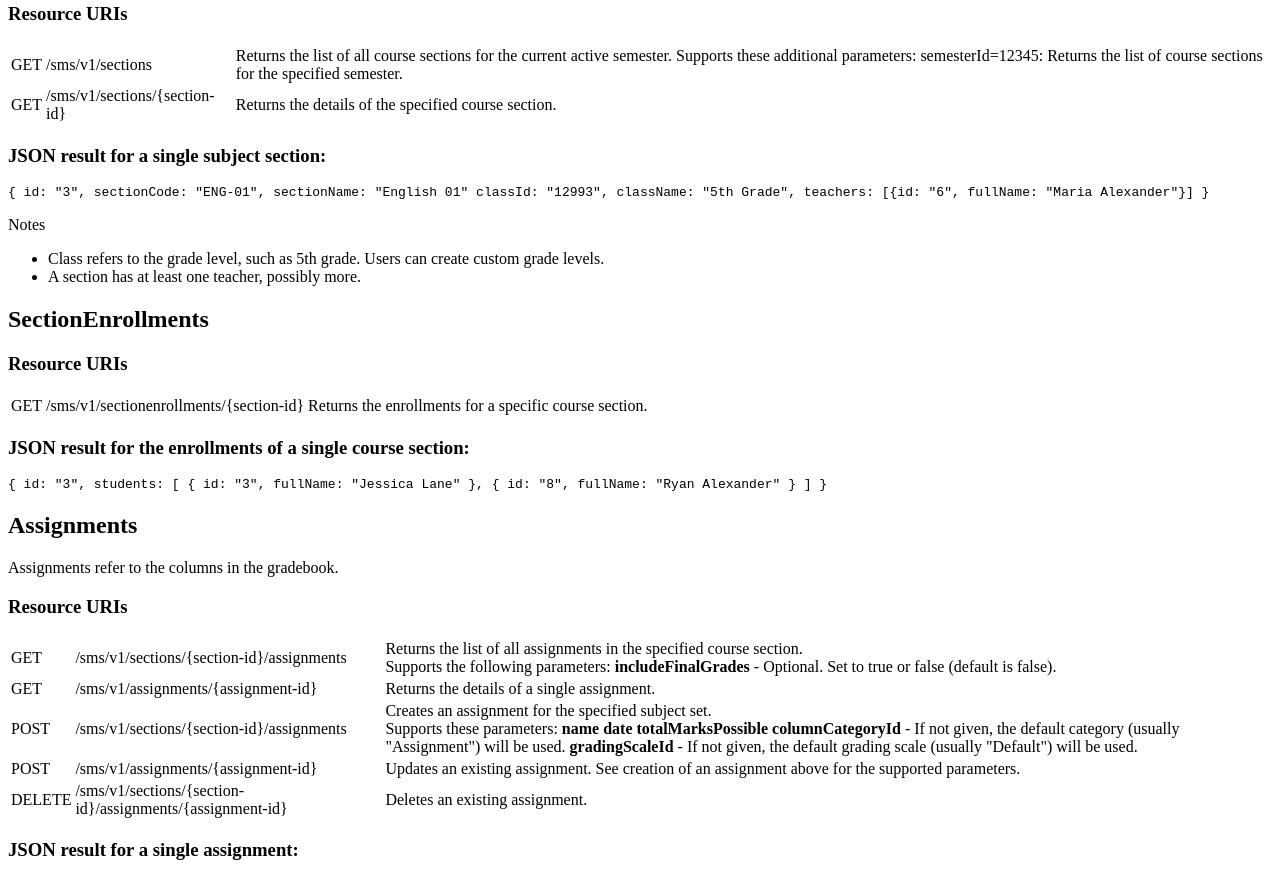
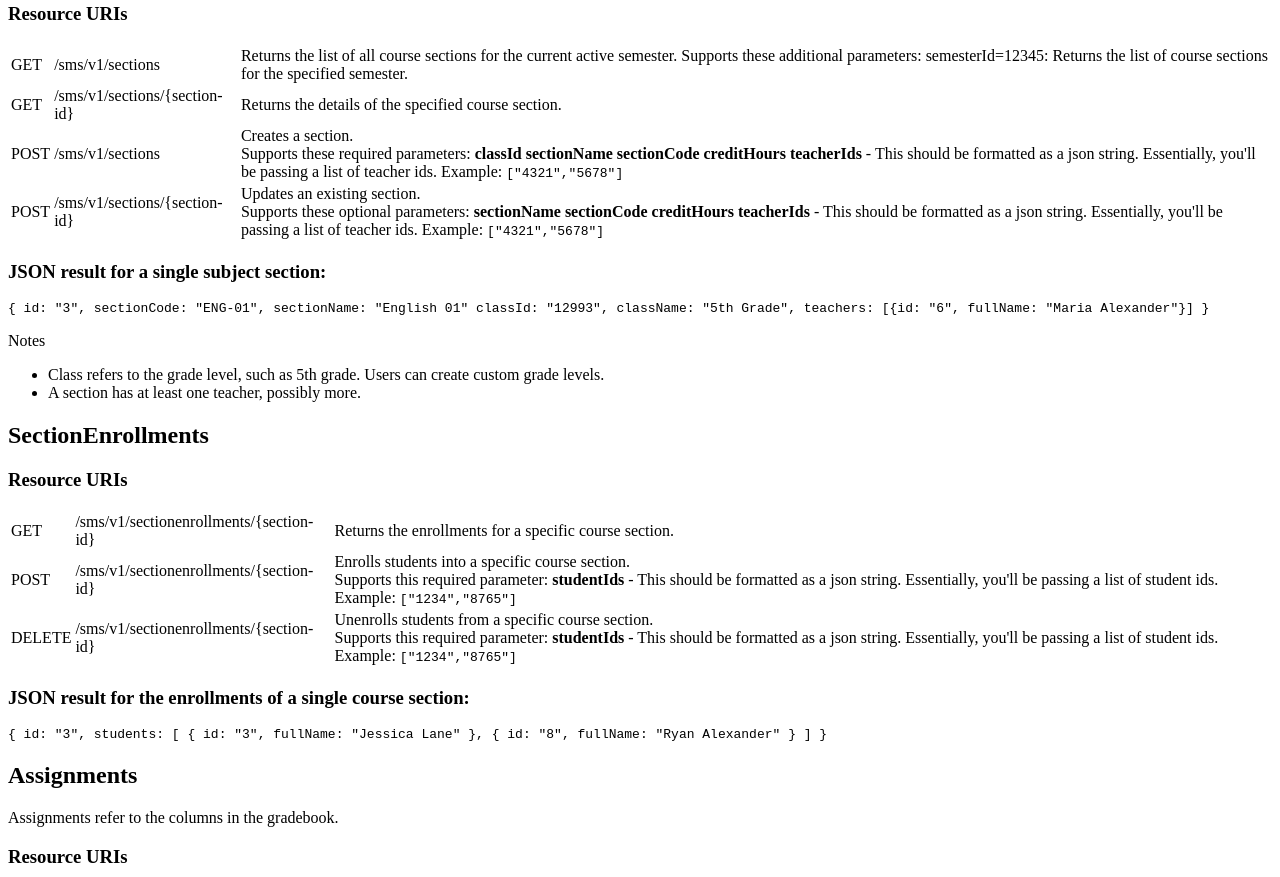
Before and after one commit to arissamad/QSApiManual, a website: page public/02-resources.html in a window 1280 px wide. Shown: the part 3414-4291 px from the top of the page. Drawn offline with Linux system fonts and the light colour scheme.

Commit message:
Add new Section and SectionEnrollment methods

```diff
--- a/public/02-resources.html
+++ b/public/02-resources.html
@@ -426,6 +426,35 @@ semesterId=12345: Returns the list of course sections for the specified semester
         <td class="nowrap">/sms/v1/sections/{section-id}</td>
         <td>Returns the details of the specified course section.</td>
     </tr>
+        <tr>
+        <td>POST</td>
+        <td class="nowrap">/sms/v1/sections</td>
+        <td>Creates a section.  <div class="toggle-section">
+Supports these required parameters:
+<b>classId</b>
+<b>sectionName</b>
+<b>sectionCode</b>
+<b>creditHours</b>
+<b>teacherIds</b> - This should be formatted as a json string. Essentially, you'll be passing a list of teacher ids. Example:
+
+<code>["4321","5678"]
+</code>
+</div></td>
+    </tr>
+    <tr>
+        <td>POST</td>
+        <td class="nowrap">/sms/v1/sections/{section-id}</td>
+                <td>Updates an existing section.  <div class="toggle-section">
+Supports these optional parameters:
+<b>sectionName</b>
+<b>sectionCode</b>
+<b>creditHours</b>
+<b>teacherIds</b> - This should be formatted as a json string. Essentially, you'll be passing a list of teacher ids. Example:
+
+<code>["4321","5678"]
+</code>
+</div></td>
+    </tr>
 </table>
 
 <h3>JSON result for a single subject section:</h3>
@@ -454,6 +483,27 @@ semesterId=12345: Returns the list of course sections for the specified semester
         <td>GET</td>
         <td class="nowrap">/sms/v1/sectionenrollments/{section-id}</td>
         <td>Returns the enrollments for a specific course section.</td>
+    </tr>
+    <tr>
+        <td>POST</td>
+        <td class="nowrap">/sms/v1/sectionenrollments/{section-id}</td>
+        <td>Enrolls students into a specific course section. <div class="toggle-section">
+Supports this required parameter:
+<b>studentIds</b> - This should be formatted as a json string. Essentially, you'll be passing a list of student ids. Example:
+
+<code>["1234","8765"]
+</code>
+</div></td>
+    </tr>
+    <tr>
+        <td>DELETE</td>
+        <td class="nowrap">/sms/v1/sectionenrollments/{section-id}</td>
+                <td>Unenrolls students from a specific course section. <div class="toggle-section">
+Supports this required parameter:
+<b>studentIds</b> - This should be formatted as a json string. Essentially, you'll be passing a list of student ids. Example:
+
+<code>["1234","8765"]
+</code></td>
     </tr>
 </table>
 
```
